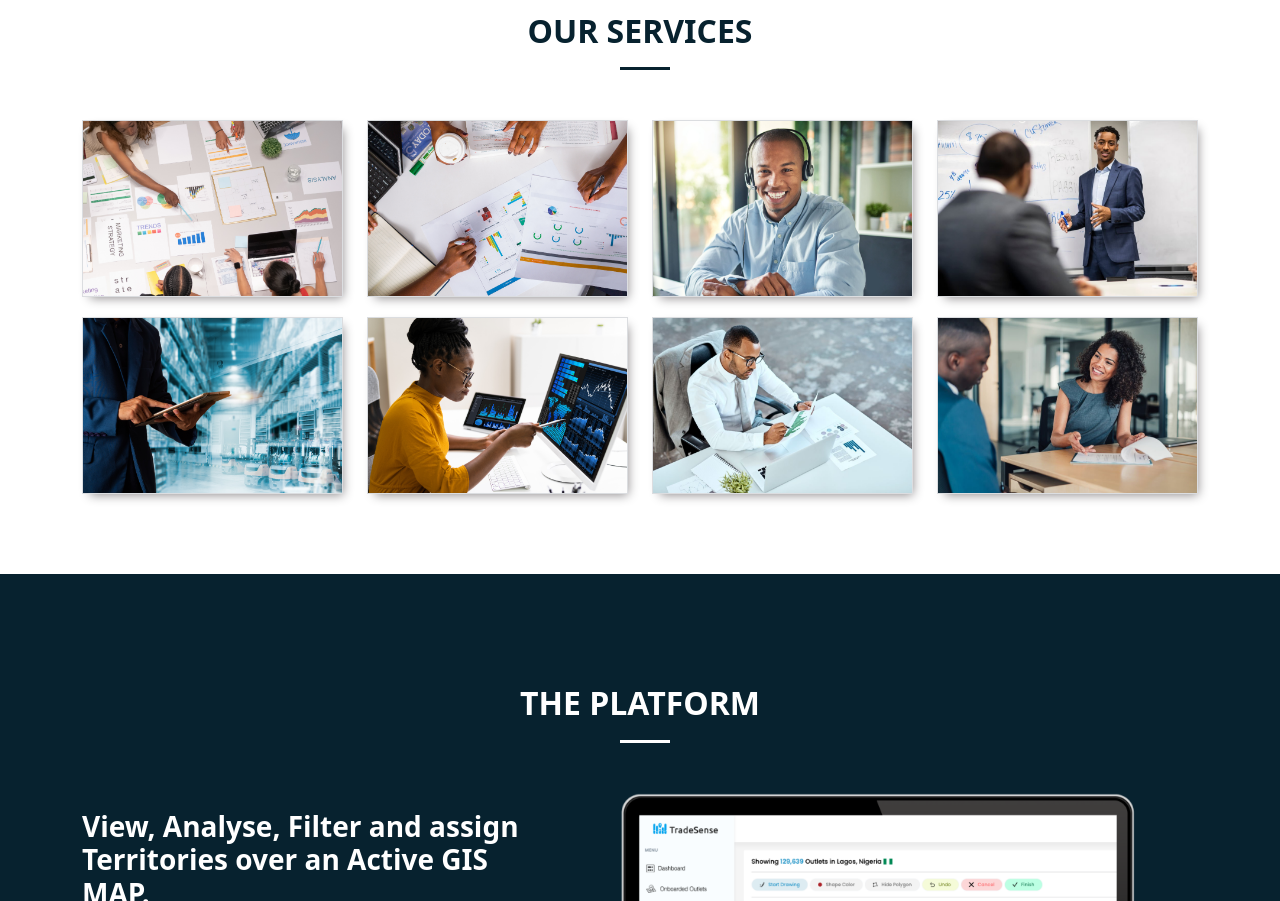
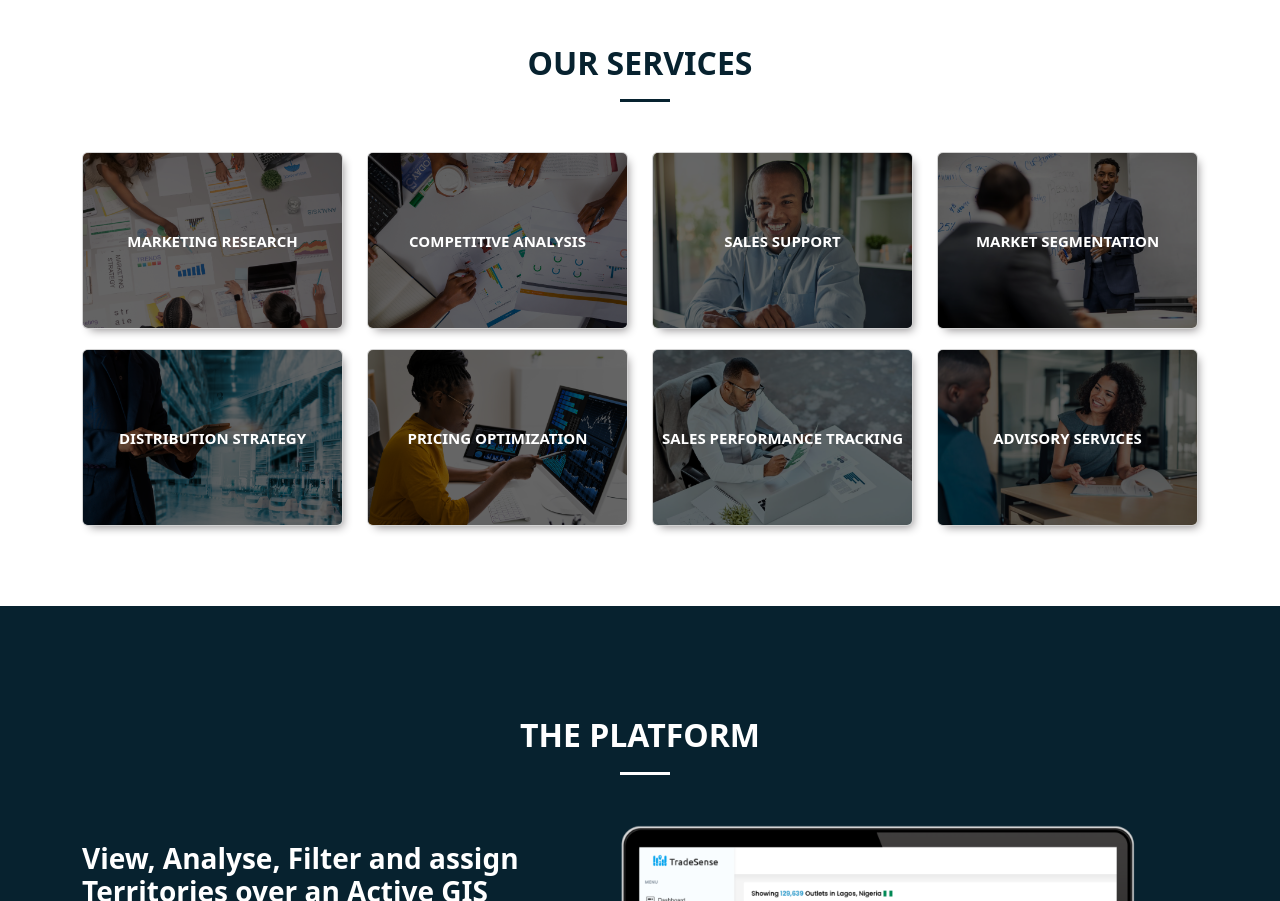
Before and after one commit to Timilehin-dex/TradeSense-2.0, a plain HTML site: page index.html in a window 1280 px wide. Shown: the part 2380-3281 px from the top of the page. Drawn offline with nearby package versions, Linux system fonts and the light colour scheme.

Commit message:
first commit

```diff
--- a/index.css
+++ b/index.css
@@ -312,7 +312,6 @@ header img {
 .text_xs p {
   color: #fff;
   font-size: 14px;
-
   margin: 0;
 }
 @media (min-width: 1199.98px) and (max-width: 1399.98px) {
@@ -361,10 +360,23 @@ header img {
   padding-bottom: 30px;
 }
 .third .title h3 {
-  margin-bottom: 8px;
-  color: #fff;
+  position: relative;
+  padding-bottom: 20px;
+  margin-bottom: 20px;
   font-size: 32px;
   font-weight: 700;
+  color: #fff;
+  text-align: center;
+}
+.third .title h3::after {
+  content: "";
+  position: absolute;
+  display: block;
+  width: 50px;
+  height: 3px;
+  background: #fff;
+  bottom: 0;
+  left: calc(50% - 20px);
 }
 .third img {
   width: 1100px;
@@ -396,39 +408,65 @@ header img {
   left: calc(50% - 20px);
 }
 .fourth .card {
-  border: 1px solid rgba(14, 29, 52, 0.15);
-  border-radius: 0;
+  display: flex;
+  justify-content: center;
+  align-content: center;
+  align-items: center;
+  border-radius: 6px;
+  box-shadow: 4px 5px 10px -4px #8e8b8d;
   width: 100%;
-  box-shadow: 4px 5px 10px -4px #8e8b8d;
+  position: relative;
+  overflow: hidden;
+  transition: 0.7s ease-in-out;
 }
-.fourth .card .text-overlay {
+.fourth .card::after {
+  content: "";
+  background-color: rgba(0, 0, 0, 0.6);
   position: absolute;
-  opacity: 0;
+  width: 100%;
+  height: 100%;
+  z-index: 1;
+  bottom: 0;
+  top: 0;
+  right: 0;
+  left: 0;
+}
+.fourth .header {
+  transition: 0.7s ease-in-out;
+  position: absolute;
+  display: flex;
+  align-items: center;
+  z-index: 99;
+  justify-content: center;
+}
+.fourth .header h3 {
+  text-transform: uppercase;
+  text-align: center;
+  font-size: 15px;
+  color: #fff;
+  font-weight: 700;
+  margin: 0;
+}
+.fourth .text-overlay {
+  align-items: center;
+  align-content: center;
+  position: absolute;
   background-color: rgba(7, 34, 47, 0.9);
   width: 100%;
   height: 100%;
-  display: flex;
-  flex-direction: column;
-  justify-content: center;
-  align-content: center;
+  top: 100%;
+  left: 0;
   transition: 0.5s ease-in-out;
+  z-index: 99;
+}
+.fourth .text-overlay p {
+  padding: 0 10px;
+  color: #fff;
+  font-size: 13px;
+  font-weight: 400;
 }
 .fourth .card:hover .text-overlay {
-  opacity: 1;
-}
-.fourth .card .text-overlay h3 {
-  padding: 10px 0 0 10px;
-  margin-bottom: 5px;
-  color: rgb(54, 164, 219);
-  font-size: 15px;
-  font-weight: 700;
-}
-.fourth .card .text-overlay p {
-  padding: 0 10px;
-  margin-bottom: 20px;
-  font-size: 13px;
-  font-weight: 400;
-  color: #fff;
+  transform: translateY(-100%);
 }
 /* Our Services */
 /* The Platform */
--- a/index.html
+++ b/index.html
@@ -327,7 +327,7 @@
     <section class="third" id="whatwedo">
       <div class="container">
         <div class="title">
-          <h3>What We Do</h3>
+          <h3>WHAT WE DO</h3>
         </div>
         <div style="display: flex; justify-content: center">
           <img class="img-fluid" src="image/Group 183.png" alt="" />
@@ -344,11 +344,11 @@
         <div class="row" style="row-gap: 20px">
           <div class="col-lg-3 col-md-6">
             <div class="card">
-              <div>
               <img class="img-fluid" src="image/marketResearch.png" alt="" />
+              <div class="header">
+                <h3>MARKETING RESEARCH</h3>
               </div>
               <div class="text-overlay">
-                <h3>MARKETING RESEARCH</h3>
                 <p>
                   Conducting thorough market research to provide you with
                   in-depth and up-to-date information on consumer clusters and
@@ -359,15 +359,13 @@
           </div>
           <div class="col-lg-3 col-md-6">
             <div class="card">
-              <div>
               <img
                 class="img-fluid"
                 src="image/competitiveAnalysis.png"
                 alt=""
               />
-              </div>
+              <div class="header"><h3>COMPETITIVE ANALYSIS</h3></div>
               <div class="text-overlay">
-                <h3>COMPETITIVE ANALYSIS</h3>
                 <p>
                   Analyzing your competitors' strategies, pricing, product
                   offerings, and market positioning to identify opportunities
@@ -378,11 +376,9 @@
           </div>
           <div class="col-lg-3 col-md-6">
             <div class="card">
-              <div>
               <img class="img-fluid" src="image/salesSupport.png" alt="" />
-              </div>
+              <div class="header"><h3>SALES SUPPORT</h3></div>
               <div class="text-overlay">
-                <h3>SALES SUPPORT</h3>
                 <p>
                   Assisting your team with comprehensive sales support,
                   including training, collateral development, and sales
@@ -393,15 +389,15 @@
           </div>
           <div class="col-lg-3 col-md-6">
             <div class="card">
-              <div>
               <img
                 class="img-fluid"
                 src="image/marketSegmentation.png"
                 alt=""
               />
+              <div class="header">
+                <h3>MARKET SEGMENTATION</h3>
               </div>
               <div class="text-overlay">
-                <h3>MARKET SEGMENTATION</h3>
                 <p>
                   Helping you segment your target market based on demographics,
                   psychographics, and buying behavior to optimize sales and
@@ -412,15 +408,15 @@
           </div>
           <div class="col-lg-3 col-md-6">
             <div class="card">
-              <div>
               <img
                 class="img-fluid"
                 src="image/distributionStrategy.png"
                 alt=""
               />
+              <div class="header">
+                <h3>DISTRIBUTION STRATEGY</h3>
               </div>
               <div class="text-overlay">
-                <h3>DISTRIBUTION STRATEGY</h3>
                 <p>
                   Developing a robust distribution strategy by identifying
                   suitable channels, establishing partnerships, and optimizing
@@ -438,8 +434,10 @@
                   alt=""
                 />
               </div>
+              <div class="header">
+                <h3>PRICING OPTIMIZATION</h3>
+              </div>
               <div class="text-overlay">
-                <h3>PRICING OPTIMIZATION</h3>
                 <p>
                   Analyzing market dynamics, consumer demand, and competitive
                   pricing to help you optimize product pricing.
@@ -449,15 +447,15 @@
           </div>
           <div class="col-lg-3 col-md-6">
             <div class="card">
-              <div>
               <img
                 class="img-fluid"
                 src="image/salesPerformanceTracking.png"
                 alt=""
               />
+              <div class="header">
+                <h3>SALES PERFORMANCE TRACKING</h3>
               </div>
               <div class="text-overlay">
-                <h3>SALES PERFORMANCE TRACKING</h3>
                 <p>
                   Providing real-time analytics and reporting on sales
                   performance, allowing you to track KPIs, monitor trends, and
@@ -468,15 +466,11 @@
           </div>
           <div class="col-lg-3 col-md-6">
             <div class="card">
-              <div>
-                <img
-                  class="img-fluid"
-                  src="image/advisoryServices.png"
-                  alt=""
-                />
+              <img class="img-fluid" src="image/advisoryServices.png" alt="" />
+              <div class="header">
+                <h3>ADVISORY SERVICES</h3>
               </div>
               <div class="text-overlay">
-                <h3>ADVISORY SERVICES</h3>
                 <p>
                   Offering strategic advisory services based on market research,
                   industry best practices, and emerging trends to guide your
```
Lines whose indentation alone changed are shown as unchanged.
